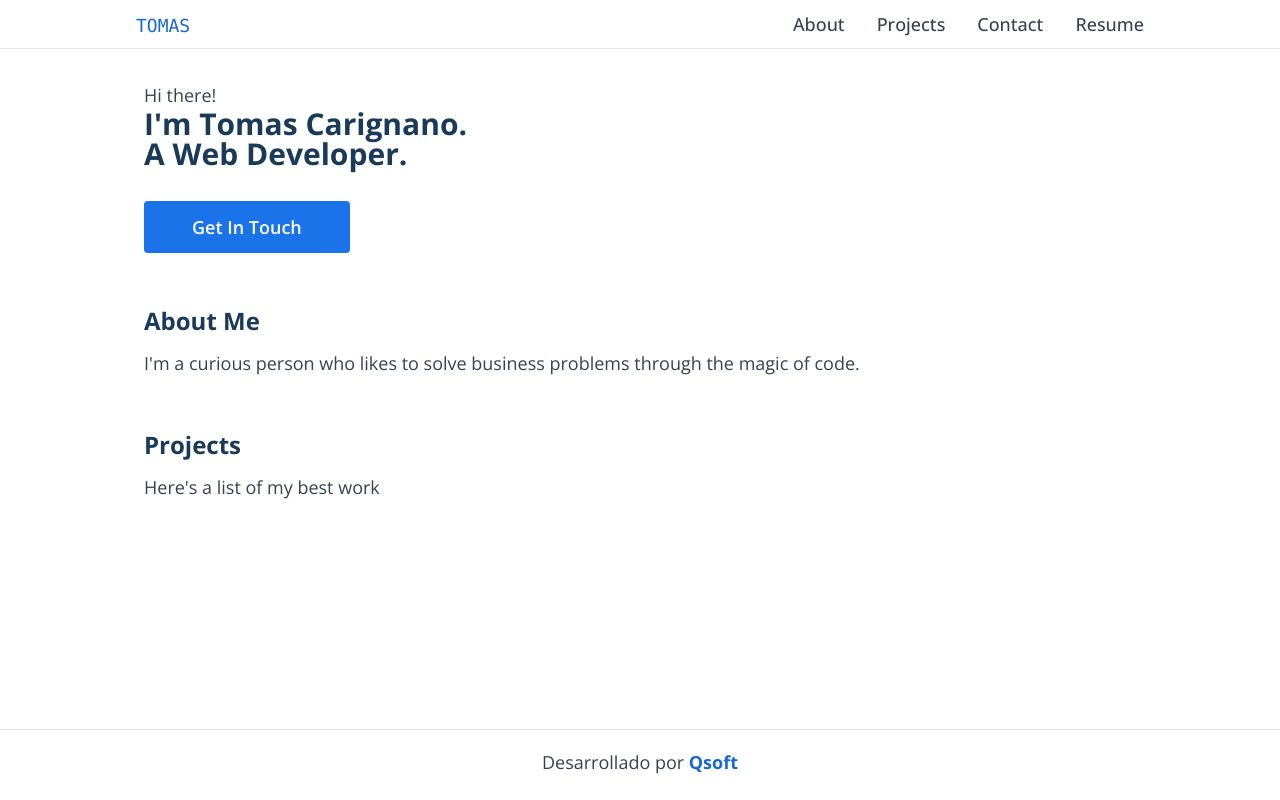
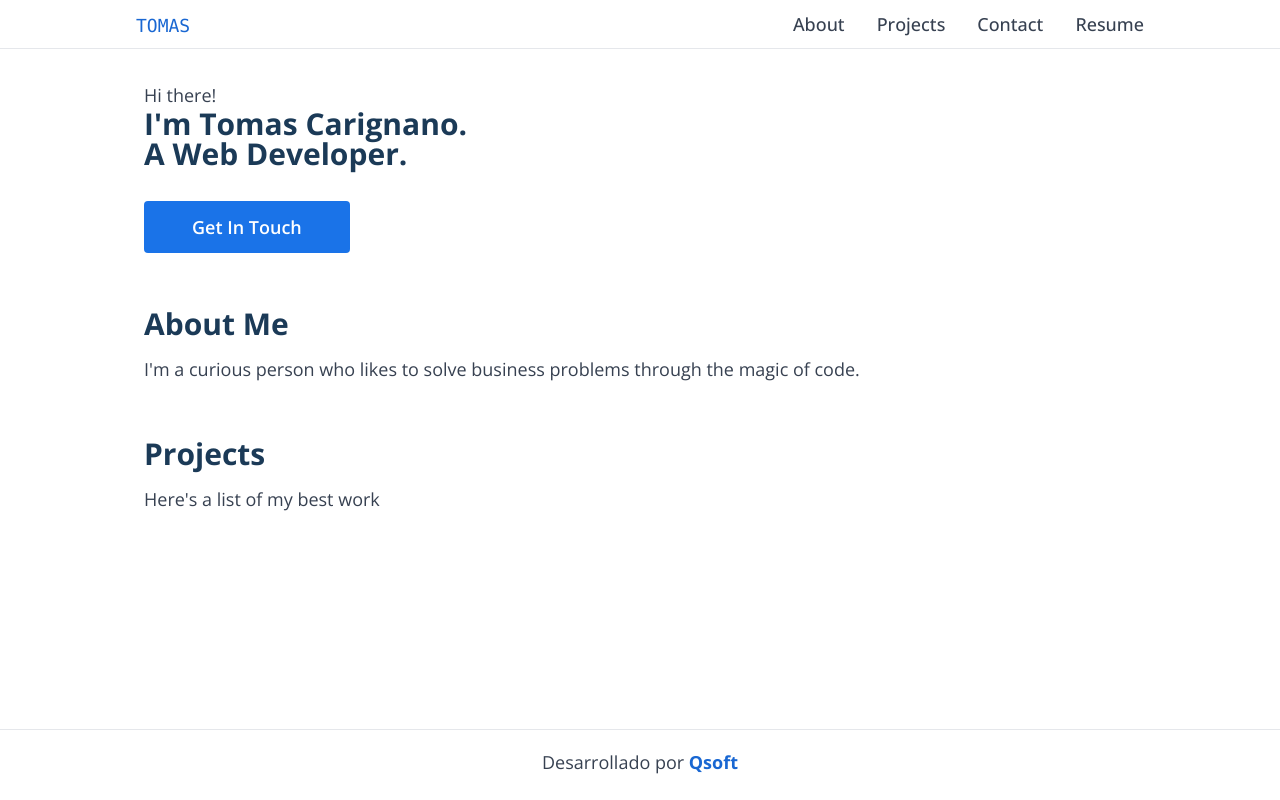
Before and after one commit to tomascarignano98/personal-site, a Next.js app: page / in a window 1280 px wide. Built offline with nearby package versions, Linux system fonts and the light colour scheme.

Commit message:
feat: update global styles

```diff
--- a/src/styles/globals.css
+++ b/src/styles/globals.css
@@ -4,20 +4,19 @@
 @tailwind components;
 @tailwind utilities;
 
-/* Typography */
 @layer base {
   * {
-    @apply outline-primary;
+    @apply outline-offset-4 outline-primary;
   }
 
   html {
     font-size: 100%;
-    @apply scroll-smooth;
+    /* @apply scroll-smooth; */
+    scroll-behavior: smooth !important; /* only solution when using next v13+ */
   }
 
   body {
-    @apply bg-white
-    text-sm leading-normal text-gray-700 sm:text-lg;
+    @apply bg-white text-sm leading-normal text-gray-700 sm:text-lg;
     font-family: 'Open Sans', Helvetica, sans-serif, Arial;
   }
 
@@ -26,31 +25,22 @@
   }
 
   h2 {
-    @apply mb-4 text-2xl;
+    @apply mb-4 text-2xl sm:text-3xl;
+  }
+
+  h3 {
+    @apply mb-3 text-xl;
   }
 
   h1,
-  h2 {
-    @apply font-bold leading-none text-header;
+  h2,
+  h3 {
+    @apply font-bold leading-none text-header sm:leading-none;
   }
 
-  input[type='number']::-webkit-inner-spin-button,
-  input[type='number']::-webkit-outer-spin-button {
-    appearance: none;
-    -webkit-appearance: none;
-    margin: 0;
-  }
-
-  input::-webkit-file-upload-button {
-    cursor: pointer;
-  }
-
-  input {
-    @apply accent-primary;
-  }
-
-  select > option {
-    @apply bg-white;
+  main a,
+  footer a {
+    @apply text-primary hover:underline;
   }
 }
 
```
